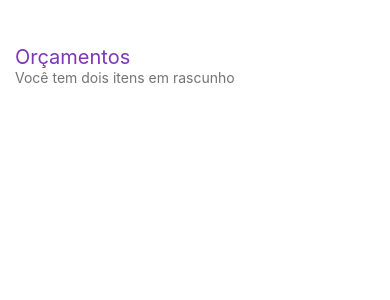
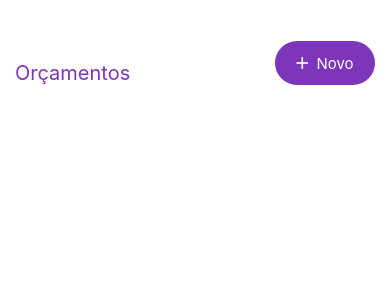
Before and after one commit to ArthurOliveira18/Orcamentos-Rockeatseat, a React Native app: screen /home in a window 390 px wide. Shown: the top 300 px of the page. Built offline with nearby package versions, Linux system fonts and the light colour scheme.

Commit message:
Adicionado o button e feito a separação com os components

```diff
--- a/package.json
+++ b/package.json
@@ -9,6 +9,7 @@
     "web": "expo start --web"
   },
   "dependencies": {
+    "@expo/vector-icons": "^15.0.2",
     "expo": "~55.0.4",
     "expo-status-bar": "~55.0.4",
     "react": "19.2.0",
--- a/src/app/Home/home.tsx
+++ b/src/app/Home/home.tsx
@@ -1,11 +1,13 @@
 import { View, Text, } from "react-native";
-import { Title } from "@/components/Header/title"
+import { Header } from "@/components/Header/header"
 
 
 export function Home() {
     return (
         <View>
-            <Title />
+            <Header title="Orçamentos" subTitle="teste"  isActive =  {false} />
+
         </View>
+
     )
 }
--- /dev/null
+++ b/src/components/Header/header.tsx
@@ -0,0 +1,31 @@
+import { Text, TextProps } from "react-native";
+import { styles } from "@/components/Header/style"
+
+import {NewBudgetButton} from "@/components/NewBudgetButton/newBudgetButton"
+import { View } from "react-native";
+
+type Props = TextProps & {
+    title: string,
+    subTitle: string,
+    isActive: boolean
+}
+
+export function Header({ title, subTitle, isActive, ...rest }: Props) {
+    return (
+        <View style={styles.viewHeader}>
+            <Text style={styles.title}  {...rest} >
+                {title}
+            </Text>
+
+            {isActive && (
+                <Text style={styles.subTitle}>
+                    {subTitle}
+                </Text>
+
+
+            )}
+
+            <NewBudgetButton/>
+        </View>
+    )
+}
--- a/src/components/Header/style.ts
+++ b/src/components/Header/style.ts
@@ -5,10 +5,19 @@ export const styles = StyleSheet.create({
         marginTop:45,
         marginLeft: 15,
         fontSize: 20,
-        color:"#7d35b9"
+        color:"#7d35b9",
+        marginBottom:5
     },
     subTitle:{
         marginLeft:15,
         color:"#0000008b"
+    },
+
+    viewHeader:{
+        flexDirection: "row",
+        justifyContent: "space-between",
+        alignItems:"flex-end",
+        height:90,
+
     }
 })
--- a/src/components/Header/title.tsx
+++ /dev/null
@@ -1,14 +0,0 @@
-import { Text, TextProps } from "react-native";
-import { styles } from "@/components/Header/style"
-import { View } from "react-native";
-
-export function Title({ ...rest }: TextProps) {
-    return (
-        <View>
-            <Text style={styles.title}  {...rest}>
-                Orçamentos
-            </Text>
-            <Text style={styles.subTitle}>Você tem dois itens em rascunho</Text>
-        </View>
-    )
-}
--- /dev/null
+++ b/src/components/NewBudgetButton/newBudgetButton.tsx
@@ -0,0 +1,15 @@
+import { TouchableOpacity , TouchableOpacityProps, View, Text } from "react-native";
+import { MaterialIcons } from '@expo/vector-icons';
+
+import { styles } from "./style";
+
+export function NewBudgetButton(){
+    return(
+        <View style = {styles.viewButton}>
+            <TouchableOpacity style = {styles.NewBudget}>
+                <MaterialIcons name="add" size={20} color="#FFFFFF" />
+                <Text style = {styles.titleButton}> Novo </Text>
+            </TouchableOpacity>
+        </View>
+    )
+}
--- /dev/null
+++ b/src/components/NewBudgetButton/style.ts
@@ -0,0 +1,26 @@
+import { StyleSheet } from "react-native";
+import { NewBudgetButton } from "./newBudgetButton";
+
+export const styles = StyleSheet.create({
+
+    viewButton:{
+        marginLeft: 15
+    },
+
+    NewBudget:{
+        backgroundColor:"#7d35b9",
+        width:100,
+        justifyContent: "center",
+        alignItems: "center",
+        padding: 12,
+        borderRadius: 40,
+        flexDirection: "row",
+        marginRight:15,
+        marginBottom:5
+    },
+
+    titleButton:{
+        color: "#fff",
+        fontSize: 15
+    }
+})
```
Also changed, not shown: src/components/Button/button.tsx (deleted), 1 other file (tests, documents, lock files or other folders).
